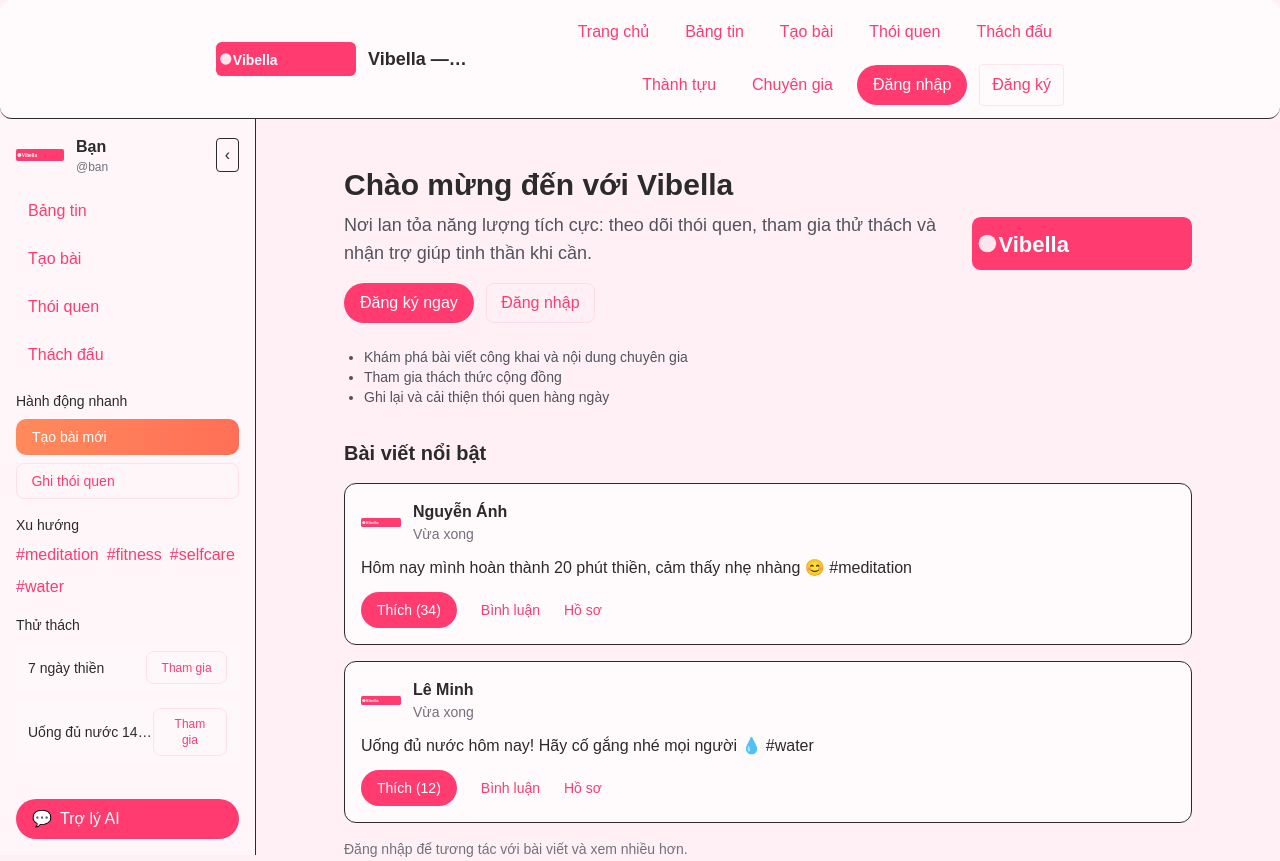
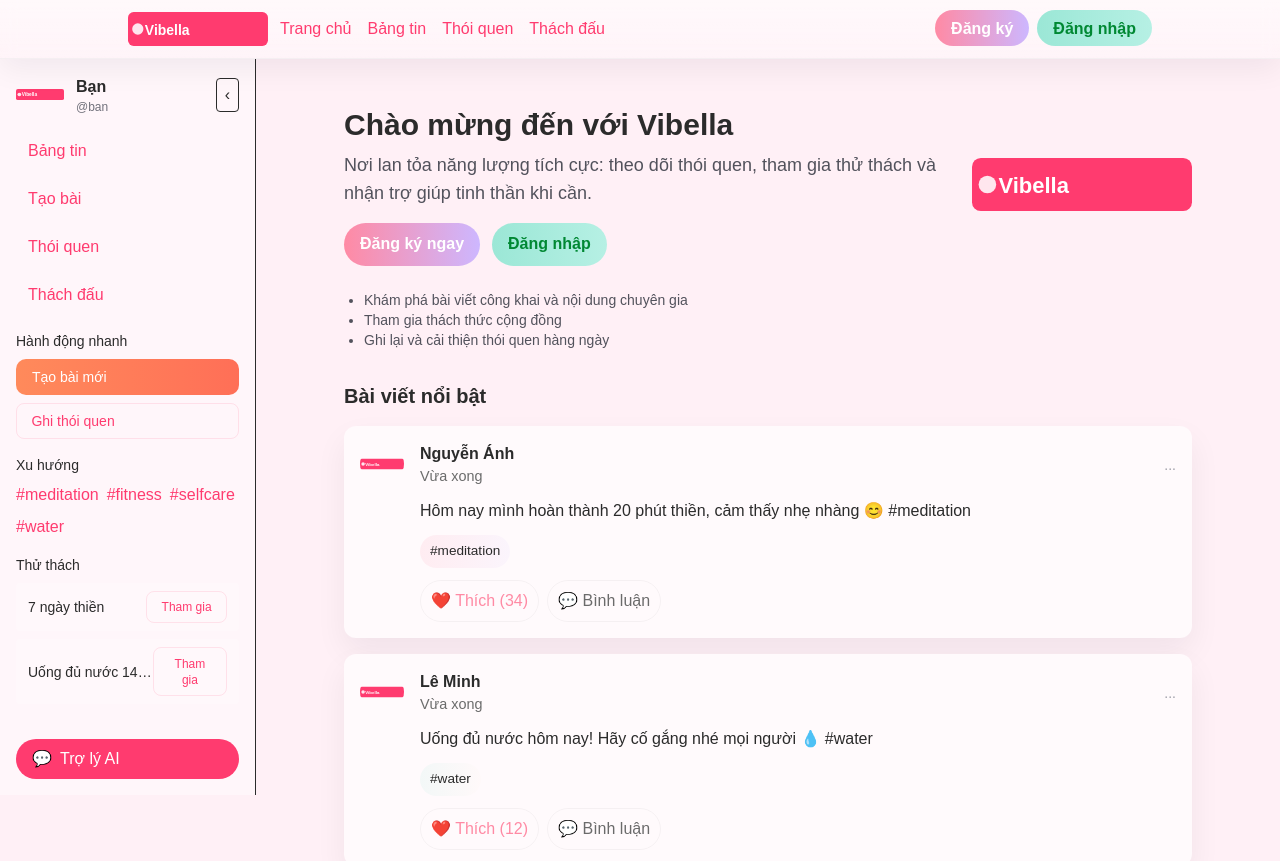
Before and after one commit to Cutatoghelol/vibella2, a Next.js app: page / in a window 1280 px wide. Shown: the top 861 px of the page. Built offline with nearby package versions, Linux system fonts and the light colour scheme; no server answers.

Commit message:
feat(ui): pastel theme, cards, chips, CTA buttons and responsive navbar

```diff
--- a/app/components/GuestLanding.tsx
+++ b/app/components/GuestLanding.tsx
@@ -6,8 +6,8 @@
 
 export default function GuestLanding() {
   const MOCK_POSTS = [
-    { id: 1, author: "Nguyễn Ánh", text: "Hôm nay mình hoàn thành 20 phút thiền, cảm thấy nhẹ nhàng 😊 #meditation", likes: 34 },
-    { id: 2, author: "Lê Minh", text: "Uống đủ nước hôm nay! Hãy cố gắng nhé mọi người 💧 #water", likes: 12 },
+    { id: 1, author: "Nguyễn Ánh", text: "Hôm nay mình hoàn thành 20 phút thiền, cảm thấy nhẹ nhàng 😊 #meditation", likes: 34, tags: ["#meditation"] },
+    { id: 2, author: "Lê Minh", text: "Uống đủ nước hôm nay! Hãy cố gắng nhé mọi người 💧 #water", likes: 12, tags: ["#water"] },
   ];
 
   return (
@@ -18,8 +18,8 @@
           <p className="text-lg text-zinc-600 mb-4">Nơi lan tỏa năng lượng tích cực: theo dõi thói quen, tham gia thử thách và nhận trợ giúp tinh thần khi cần.</p>
 
           <div className="flex gap-3">
-            <Link className="btn-primary" href="/auth/signup">Đăng ký ngay</Link>
-            <Link className="btn-outline" href="/auth/login">Đăng nhập</Link>
+            <Link className="btn-cta btn-cta-primary rounded-2xl" href="/auth/signup">Đăng ký ngay</Link>
+            <Link className="btn-cta btn-cta-secondary rounded-2xl" href="/auth/login">Đăng nhập</Link>
           </div>
 
           <ul className="mt-6 list-disc pl-5 text-sm text-zinc-600">
@@ -47,12 +47,12 @@
       <section className="mb-8">
         <h2 className="text-xl font-semibold mb-4">Thử thách cộng đồng</h2>
         <div className="grid grid-cols-1 gap-3 sm:grid-cols-2">
-          <div className="card p-4">7 ngày thiền — Tham gia để nhận huy hiệu</div>
-          <div className="card p-4">Uống đủ nước 14 ngày — Theo dõi tiến độ</div>
+          <div className="card p-4 rounded-2xl">7 ngày thiền — Tham gia để nhận huy hiệu</div>
+          <div className="card p-4 rounded-2xl">Uống đủ nước 14 ngày — Theo dõi tiến độ</div>
         </div>
       </section>
 
-      <footer className="mt-12 text-center text-sm text-zinc-500">© Vibella — Lan tỏa năng lượng tích cực</footer>
+      <footer className="mt-12 text-center text-sm text-zinc-500 footer">© Vibella — Lan tỏa năng lượng tích cực</footer>
     </main>
   );
 }
--- a/app/components/Header.tsx
+++ b/app/components/Header.tsx
@@ -1,30 +1,49 @@
 "use client";
 import Link from "next/link";
 import Image from "next/image";
+import { useState } from "react";
 
 export default function Header() {
+  const [open, setOpen] = useState(false);
+
   return (
-    <header className="w-full border-b bg-white/60 backdrop-blur-sm dark:bg-black/60 card animate-slide-down">
-      <div className="mx-auto flex max-w-4xl flex-col sm:flex-row items-start sm:items-center sm:justify-between gap-4 px-6 py-3">
-        <div className="flex items-center gap-3 min-w-0">
-          <Image src="/vibella-logo.svg" alt="Vibella" width={140} height={34} className="dark:invert" />
-          <div className="min-w-0">
-            <h1 className="text-lg font-semibold truncate">Vibella — Mạng xã hội tích cực</h1>
+    <header className="navbar w-full px-4 py-3 shadow-soft">
+      <div className="mx-auto max-w-5xl flex items-center justify-between gap-4">
+        <div className="flex items-center gap-3">
+          <Image src="/vibella-logo.svg" alt="Vibella" width={140} height={34} />
+          <nav className="hidden sm:flex items-center gap-4">
+            <Link href="/" className="underline-anim">Trang chủ</Link>
+            <Link href="/feed" className="underline-anim">Bảng tin</Link>
+            <Link href="/habits" className="underline-anim">Thói quen</Link>
+            <Link href="/challenges" className="underline-anim">Thách đấu</Link>
+          </nav>
+        </div>
+
+        <div className="flex items-center gap-3">
+          <div className="hidden sm:block">
+            <Link href="/auth/signup" className="btn-cta btn-cta-primary mr-2">Đăng ký</Link>
+            <Link href="/auth/login" className="btn-cta btn-cta-secondary">Đăng nhập</Link>
+          </div>
+
+          <button className="sm:hidden rounded border px-3 py-2" onClick={() => setOpen((v) => !v)} aria-label="Mở menu">
+            ☰
+          </button>
+        </div>
+      </div>
+
+      {/* Mobile menu */}
+      {open && (
+        <div className="sm:hidden mt-3 mx-4 flex flex-col gap-2">
+          <Link href="/" className="underline-anim">Trang chủ</Link>
+          <Link href="/feed" className="underline-anim">Bảng tin</Link>
+          <Link href="/habits" className="underline-anim">Thói quen</Link>
+          <Link href="/challenges" className="underline-anim">Thách đấu</Link>
+          <div className="flex gap-2 pt-2">
+            <Link href="/auth/signup" className="btn-cta btn-cta-primary w-full text-center">Đăng ký</Link>
+            <Link href="/auth/login" className="btn-cta btn-cta-secondary w-full text-center">Đăng nhập</Link>
           </div>
         </div>
-
-        <nav className="flex items-center gap-3 flex-wrap mt-3 sm:mt-0 sm:justify-end w-full sm:w-auto overflow-x-auto">
-          <Link className="px-3 py-2 rounded hover:bg-black/5 dark:hover:bg-white/5 transition-link" href="/">Trang chủ</Link>
-          <Link className="px-3 py-2 rounded hover:bg-black/5 dark:hover:bg-white/5 transition-link" href="/feed">Bảng tin</Link>
-          <Link className="px-3 py-2 rounded hover:bg-black/5 dark:hover:bg-white/5 transition-link" href="/create">Tạo bài</Link>
-          <Link className="px-3 py-2 rounded hover:bg-black/5 dark:hover:bg-white/5 transition-link" href="/habits">Thói quen</Link>
-          <Link className="px-3 py-2 rounded hover:bg-black/5 dark:hover:bg-white/5 transition-link" href="/challenges">Thách đấu</Link>
-          <Link className="px-3 py-2 rounded hover:bg-black/5 dark:hover:bg-white/5 transition-link" href="/achievements">Thành tựu</Link>
-          <Link className="px-3 py-2 rounded hover:bg-black/5 dark:hover:bg-white/5 transition-link" href="/blogs">Chuyên gia</Link>
-          <Link className="btn-primary flex-shrink-0" href="/auth/login">Đăng nhập</Link>
-          <Link className="rounded border border-foreground px-3 py-2 flex-shrink-0" href="/auth/signup">Đăng ký</Link>
-        </nav>
-      </div>
+      )}
     </header>
   );
 }
--- a/app/components/PostCard.tsx
+++ b/app/components/PostCard.tsx
@@ -1,6 +1,5 @@
 "use client";
 
-import Image from "next/image";
 import Link from "next/link";
 import { useState } from "react";
 
@@ -12,39 +11,34 @@
     const newLiked = !liked;
     setLiked(newLiked);
     setLikes((l) => (newLiked ? l + 1 : Math.max(0, l - 1)));
-    // TODO: call API to persist like
   }
 
   return (
-    <article className="rounded border p-4 card">
-      <div className="flex items-center gap-3">
-        <Image src="/vibella-logo.svg" alt="avatar" width={40} height={40} />
+    <article className="card p-4 rounded-2xl">
+      <div className="flex items-start gap-4">
+        <img src="/vibella-logo.svg" alt="avatar" className="post-avatar" />
+        <div className="flex-1">
+          <div className="flex items-center justify-between">
             <div>
               <div className="font-semibold">{post?.author ?? "Người dùng"}</div>
-          <div className="text-sm text-zinc-500">{post?.time ?? "Vừa xong"}</div>
+              <div className="post-meta">{post?.time ?? "Vừa xong"}</div>
             </div>
+            <div className="text-sm text-zinc-400">...</div>
           </div>
 
           <p className="my-3">{post?.text ?? "Một ngày tuyệt vời để yêu bản thân ❤️"}</p>
 
-      {post?.image && (
-        <div className="my-3 img-reveal">
-          {/* If image is an absolute URL and not configured in next.config, use native img to avoid build/runtime errors */}
-          {typeof post.image === "string" && /^(https?:)?\/\//.test(post.image) ? (
-            // eslint-disable-next-line @next/next/no-img-element
-            <img src={post.image} alt="post" className="max-w-full rounded" />
-          ) : (
-            <Image src={post.image as string} alt="post" width={640} height={360} />
-          )}
+          <div className="flex gap-2 mb-3">
+            {(post?.tags ?? []).map((t: string) => (
+              <span key={t} className={`chip ${t.includes("meditation") ? "pink" : "mint"}`}>{t}</span>
+            ))}
           </div>
-      )}
 
-      <div className="mt-2 flex items-center gap-4 text-sm">
-        <button onClick={toggleLike} className="rounded px-2 py-1 hover:bg-black/5 btn-primary">
-          {liked ? "Đã thích" : "Thích"} ({likes})
-        </button>
-        <Link href={`/post/${post?.id ?? 0}`} className="rounded px-2 py-1 hover:bg-black/5 transition-link">Bình luận</Link>
-        <Link href={`/profile/${post?.authorId ?? 1}`} className="text-zinc-500 transition-link">Hồ sơ</Link>
+          <div className="flex gap-2">
+            <button onClick={toggleLike} className={`action-btn heart`}>{liked ? "💖 Đã thích" : "❤️ Thích"} ({likes})</button>
+            <Link href={`/post/${post?.id ?? 0}`} className="action-btn comment">💬 Bình luận</Link>
+          </div>
+        </div>
       </div>
     </article>
   );
--- a/app/feed/page.tsx
+++ b/app/feed/page.tsx
@@ -1,29 +1,44 @@
 import PostCard from "../components/PostCard";
 
 const MOCK_POSTS = [
-  { id: 1, author: "Nguyễn Ánh", text: "Hôm nay mình hoàn thành 20 phút thiền, năng lượng nhẹ nhàng 😊 #meditation", likes: 12 },
-  { id: 2, author: "Lê Minh", text: "Uống đủ nước hôm nay! Hãy cố gắng nhé mọi người 💧 #water", likes: 5 },
+  { id: 1, author: "Nguyễn Ánh", text: "Hôm nay mình hoàn thành 20 phút thiền, năng lượng nhẹ nhàng 😊", likes: 12, tags: ["#meditation"] },
+  { id: 2, author: "Lê Minh", text: "Uống đủ nước hôm nay! Hãy cố gắng nhé mọi người 💧", likes: 5, tags: ["#water"] },
 ];
 
 export default function FeedPage() {
   return (
-    <main className="mx-auto my-12 max-w-3xl px-6">
-      <h2 className="mb-6 text-2xl font-semibold">Bảng tin</h2>
+    <main className="mx-auto my-12 max-w-4xl px-6">
+      <div className="flex items-center justify-between mb-6">
+        <h2 className="text-2xl font-semibold">Bảng tin</h2>
+        <div className="flex gap-2">
+          <button className="btn-cta btn-cta-primary">Mới</button>
+          <button className="btn-cta btn-cta-secondary">Nổi bật</button>
+        </div>
+      </div>
 
-      <section className="mb-8 rounded border p-4">
-        <h3 className="mb-3 font-medium">Bộ lọc chủ đề</h3>
-        <div className="flex flex-wrap gap-2">
-          <button className="rounded border px-3 py-1">#meditation</button>
-          <button className="rounded border px-3 py-1">#fitness</button>
-          <button className="rounded border px-3 py-1">#selfcare</button>
-          <button className="rounded border px-3 py-1">#sleep</button>
-          <button className="rounded border px-3 py-1">#water</button>
-        </div>
-      </section>
+      <section className="grid gap-6">
+        {MOCK_POSTS.map((p) => (
+          <article key={p.id} className="card p-4">
+            <div className="flex items-start gap-4">
+              <img src="/vibella-logo.svg" alt="avatar" className="post-avatar" />
+              <div className="flex-1">
+                <div className="flex items-center justify-between">
+                  <div>
+                    <div className="font-semibold">{p.author}</div>
+                    <div className="post-meta">1 giờ trước</div>
+                  </div>
+                  <div className="text-sm text-zinc-400">...</div>
+                </div>
 
-      <section className="space-y-6">
-        {MOCK_POSTS.map((p) => (
-          <PostCard key={p.id} post={p} />
+                <p className="my-3">{p.text} <span className="chip pink">#meditation</span></p>
+
+                <div className="flex gap-2">
+                  <button className="action-btn heart">❤️ Thích ({p.likes})</button>
+                  <button className="action-btn comment">💬 Bình luận</button>
+                </div>
+              </div>
+            </div>
+          </article>
         ))}
       </section>
     </main>
--- a/app/globals.css
+++ b/app/globals.css
@@ -1,3 +1,112 @@
+@import "tailwindcss";
+
+:root {
+  /* Pastel theme */
+  --bg: #fffaf8; /* ivory-pink */
+  --muted: #6b6b6b;
+  --text: #222222;
+  --accent-pink: #ff8aa4; /* pastel pink */
+  --accent-lavender: #cdb7ff; /* lavender */
+  --accent-mint: #9be7d6; /* mint */
+  --card-bg: #ffffff;
+  --glass: rgba(255,255,255,0.6);
+  --glass-dark: rgba(10,10,12,0.45);
+}
+
+@media (prefers-color-scheme: dark) {
+  :root {
+    --bg: #0b0710;
+    --text: #f1eff5;
+    --card-bg: rgba(255,255,255,0.03);
+    --glass: rgba(255,255,255,0.06);
+    --glass-dark: rgba(0,0,0,0.55);
+  }
+}
+
+html, body, #__next { height: 100%; }
+body {
+  background: var(--bg);
+  color: var(--text);
+  font-family: Inter, system-ui, -apple-system, "Segoe UI", Roboto, "Helvetica Neue", Arial;
+  -webkit-font-smoothing: antialiased;
+  -moz-osx-font-smoothing: grayscale;
+}
+
+/* Utility: large rounding & shadow */
+.rounded-2xl { border-radius: 1rem; }
+.shadow-soft { box-shadow: 0 10px 30px rgba(16,24,40,0.06); }
+
+/* Navbar (glassmorphism) */
+.navbar {
+  position: sticky;
+  top: 0;
+  z-index: 60;
+  backdrop-filter: blur(8px);
+  background: linear-gradient(180deg, var(--glass), rgba(255,255,255,0.3));
+  border-bottom: 1px solid rgba(0,0,0,0.04);
+}
+
+/* Underline animation for links */
+.underline-anim { position: relative; }
+.underline-anim::after {
+  content: '';
+  position: absolute;
+  left: 0; right: 0; bottom: -2px;
+  height: 2px; background: transparent;
+  transform-origin: left; transform: scaleX(0);
+  transition: transform 220ms ease, background 220ms ease;
+}
+.underline-anim:hover::after { transform: scaleX(1); background: linear-gradient(90deg,var(--accent-pink),var(--accent-lavender)); }
+
+/* CTA buttons: gradient, rounded, hover glow */
+.btn-cta {
+  border: 0; padding: 0.6rem 1rem; border-radius: 9999px; color: white; font-weight: 600;
+  transition: transform 180ms ease, box-shadow 180ms ease;
+}
+.btn-cta-primary { background: linear-gradient(90deg, var(--accent-pink), var(--accent-lavender)); }
+.btn-cta-secondary { background: linear-gradient(90deg, var(--accent-mint), #b6f0e4); color: #083; }
+.btn-cta:hover { transform: translateY(-4px) scale(1.01); box-shadow: 0 12px 30px rgba(0,0,0,0.08); }
+
+/* Sidebar */
+.sidebar { background: transparent; }
+.sidebar .topic-badge { display: inline-block; padding: 6px 10px; border-radius: 9999px; background: linear-gradient(90deg, rgba(255,138,90,0.12), rgba(155,231,214,0.08)); font-size: 0.85rem; }
+
+/* Card (main feed) */
+.card {
+  background: var(--card-bg);
+  border-radius: 1rem; /* large rounding */
+  box-shadow: 0 14px 32px rgba(16,24,40,0.06);
+  transition: transform 220ms ease, box-shadow 220ms ease;
+}
+.card:hover { transform: translateY(-6px); box-shadow: 0 20px 40px rgba(16,24,40,0.08); }
+
+.post-avatar { width: 44px; height: 44px; border-radius: 9999px; }
+.post-meta { font-size: 0.9rem; color: var(--muted); }
+
+/* Hashtag chips */
+.chip { display:inline-flex; align-items:center; gap:6px; padding:6px 10px; border-radius:9999px; font-size:0.85rem; background: rgba(0,0,0,0.03); }
+.chip.pink { background: linear-gradient(90deg, rgba(255,138,164,0.12), rgba(205,183,255,0.08)); }
+.chip.mint { background: linear-gradient(90deg, rgba(155,231,214,0.12), rgba(255,234,210,0.06)); }
+.chip:hover { transform: translateY(-2px); }
+
+/* Action buttons (like/comment) */
+.action-btn { display:inline-flex; align-items:center; gap:8px; padding:8px 10px; border-radius:9999px; background: transparent; border: 1px solid rgba(0,0,0,0.04); transition: transform 160ms ease, box-shadow 160ms ease; }
+.action-btn:hover { transform: scale(1.03); box-shadow: 0 8px 20px rgba(0,0,0,0.06); }
+.action-btn.heart { color: var(--accent-pink); }
+.action-btn.comment { color: #6b6b6b; }
+
+/* Footer */
+.footer { padding: 2rem 0; color: var(--muted); }
+
+/* Responsive helpers */
+@media (max-width: 768px) {
+  .nav-collapse { display:flex; gap:8px; }
+  .sidebar { display:none; }
+}
+
+/* keep previous utilities intact */
+.img-reveal { overflow:hidden; border-radius:12px; }
+
 @import "tailwindcss";
 
 :root {
```
Lines whose indentation alone changed are shown as unchanged.
